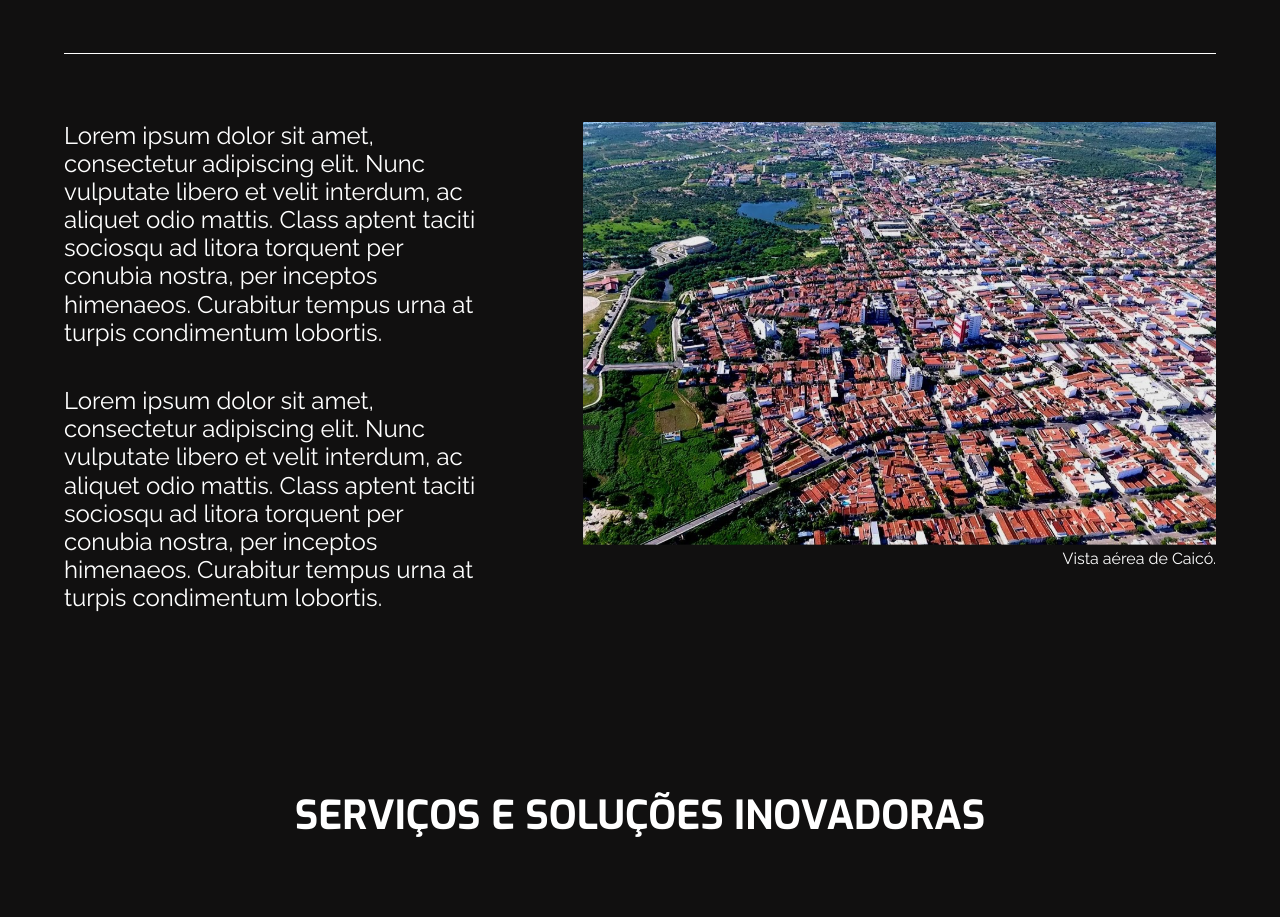
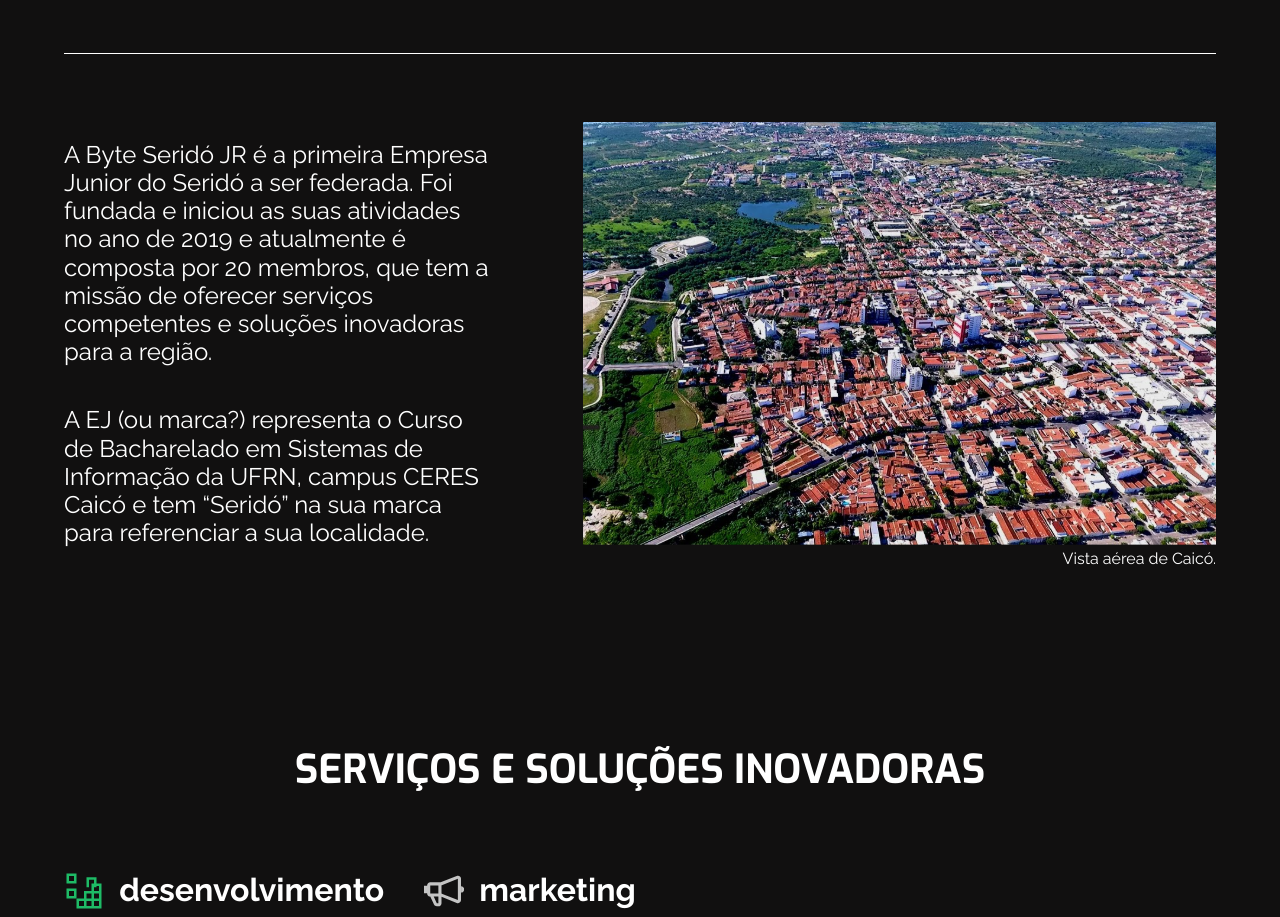
Before and after one commit to byte-serido/website-byteserido, a Vue app in the folder byteserido/: page / in a window 1280 px wide. Shown: the part 1180-2097 px from the top of the page. Built offline with nearby package versions, Linux system fonts and the light colour scheme.

Commit message:
feat: Ajuste no texto #9

```diff
--- a/byteserido/src/components/MyAbout.vue
+++ b/byteserido/src/components/MyAbout.vue
@@ -8,8 +8,8 @@
             </div>
             <div class="history">
                 <article>
-                    <p>Lorem ipsum dolor sit amet, consectetur adipiscing elit. Nunc vulputate libero et velit interdum, ac aliquet odio mattis. Class aptent taciti sociosqu ad litora torquent per conubia nostra, per inceptos himenaeos. Curabitur tempus urna at turpis condimentum lobortis.</p>
-                    <p>Lorem ipsum dolor sit amet, consectetur adipiscing elit. Nunc vulputate libero et velit interdum, ac aliquet odio mattis. Class aptent taciti sociosqu ad litora torquent per conubia nostra, per inceptos himenaeos. Curabitur tempus urna at turpis condimentum lobortis.</p>
+                    <p>A Byte Seridó JR é a primeira Empresa Junior do Seridó a ser federada. Foi fundada e iniciou as suas atividades no ano de 2019 e atualmente é composta por 20 membros, que tem a missão de oferecer serviços competentes e soluções inovadoras para a região.</p>
+                    <p>A EJ (ou marca?) representa o Curso de Bacharelado em Sistemas de Informação da UFRN, campus CERES Caicó e tem “Seridó” na sua marca para referenciar a sua localidade.</p>
                 </article>
                 <div>
                     <img src="../assets/img/vista_aérea_caico.svg" alt="Imagem aérea de Caicó"/>
```
